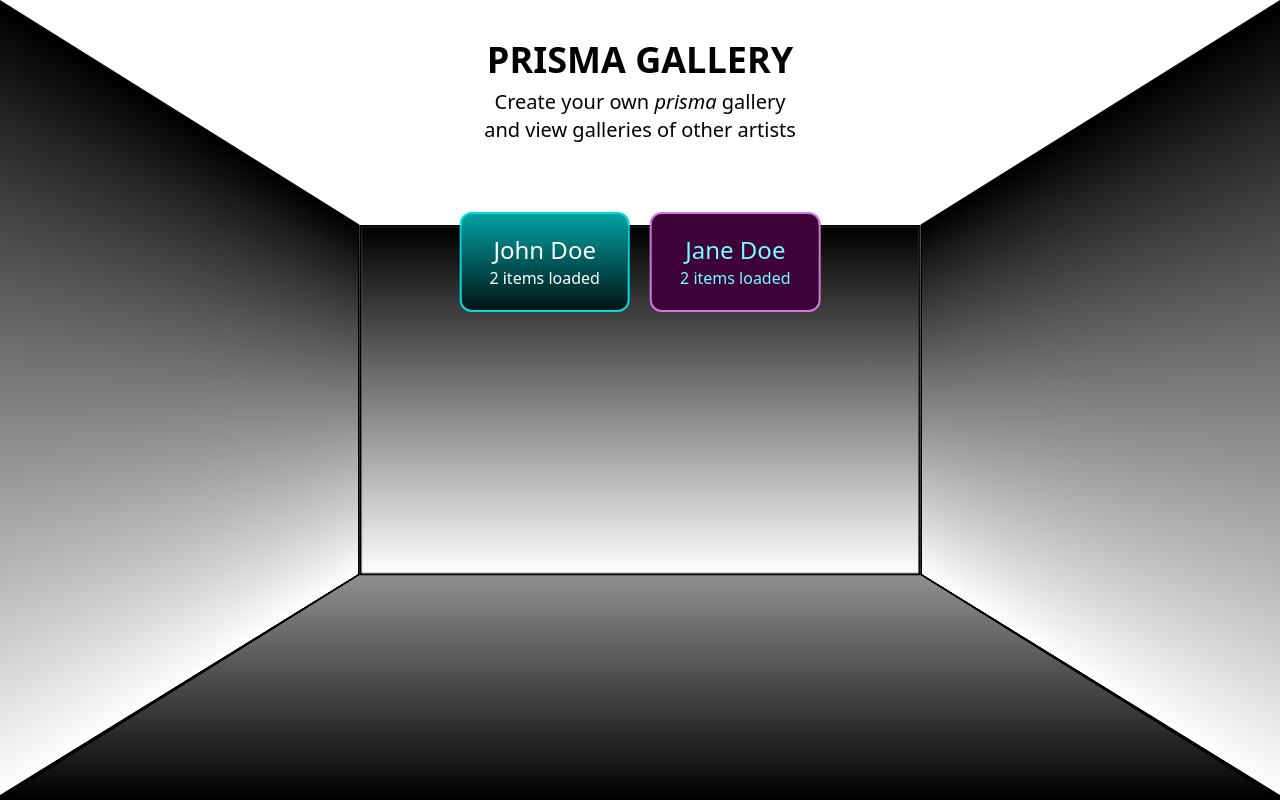
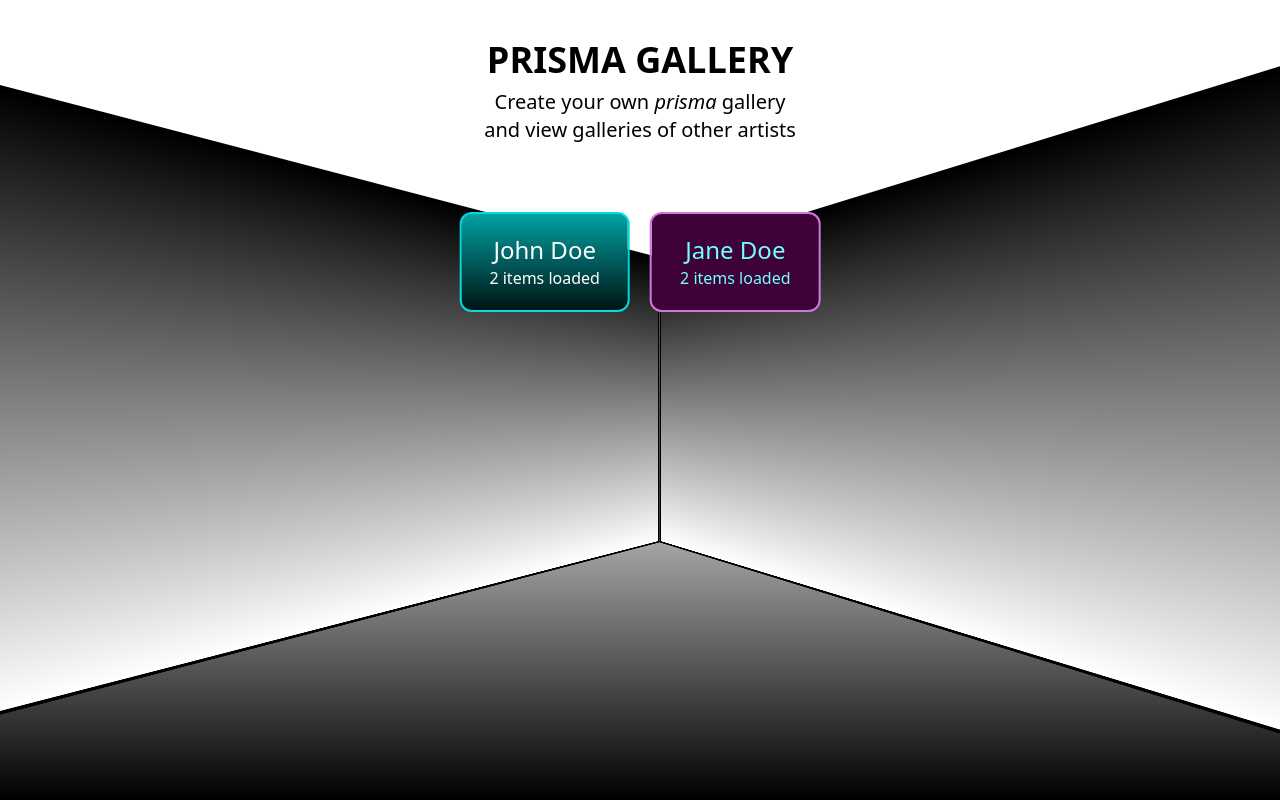
Before and after one commit to BlackPawsStudio/prisma-gallery, a Next.js app: page / in a window 1280 px wide. Built offline with nearby package versions, Linux system fonts and the light colour scheme.

Commit message:
fixed prism spin

```diff
--- a/src/app/page.tsx
+++ b/src/app/page.tsx
@@ -1,15 +1,17 @@
-'use client';
-import Prism from '@/components/Prism';
-import './globals.css';
-import { useEffect, useState } from 'react';
-import { data } from '@/demoInfo';
-import { ArtistTile } from '@/components/HomePage/ArtistTile';
+"use client";
+import Prism from "@/components/Prism";
+import "./globals.css";
+import { useEffect, useState } from "react";
+import { data } from "@/demoInfo";
+import { ArtistTile } from "@/components/HomePage/ArtistTile";
 
 const HomePage = () => {
-  const [clientWidth, setClientWidth] = useState(window.innerWidth);
-  const [clientHeight, setClientHeight] = useState(window.innerHeight);
+  const [clientWidth, setClientWidth] = useState<number>(0);
+  const [clientHeight, setClientHeight] = useState<number>(0);
 
   useEffect(() => {
+    setClientWidth(window.innerWidth);
+    setClientHeight(window.innerHeight);
     window.onload = () => {
       setClientWidth(window.innerWidth);
       setClientHeight(window.innerHeight);
@@ -24,7 +26,7 @@ const HomePage = () => {
     <div
       className="absolute w-screen h-screen flex items-center overflow-hidden justify-center bg-gradient-to-b from-white via-white to-black"
       style={{
-        perspective: '500px',
+        perspective: "500px",
       }}
     >
       <div className="fixed top-[5vh] left-1/2 w-1/3 -translate-x-1/2 text-center text-black flex flex-col gap-2 z-50">
@@ -40,10 +42,10 @@ const HomePage = () => {
         </div>
       </div>
       <Prism
-        spin
+        spinL
         outer
         sideColor="linear-gradient(black, white)"
-        sides={new Array(4).fill('')}
+        sides={new Array(4).fill("")}
         height={clientHeight}
         width={clientWidth}
         border="5px solid #000"
--- a/src/components/Prism/index.tsx
+++ b/src/components/Prism/index.tsx
@@ -1,5 +1,5 @@
-import { Fragment, ReactNode, useMemo } from 'react';
-import Side from './Side';
+import { Fragment, ReactNode, useMemo } from "react";
+import Side from "./Side";
 
 interface PrismProps {
   width: number;
@@ -10,8 +10,8 @@ interface PrismProps {
   bottomColor?: string;
   border?: string;
   showTile?: number;
-  spin?: boolean;
-  smooth?: string;
+  spinL?: boolean;
+  spinR?: boolean;
   outer?: boolean;
 }
 
@@ -25,8 +25,8 @@ const Prism = ({
   bottomColor,
   border,
   showTile,
-  smooth,
-  spin,
+  spinL,
+  spinR
 }: PrismProps) => {
   const size = Math.round(
     outer
@@ -40,22 +40,28 @@ const Prism = ({
       return Math.round(size / (2 * Math.tan(Math.PI / sides.length)));
     }
     return Math.round(
-      ((width / 2) * Math.sin(((90 - 360 / (sides.length * 2)) / 180) * Math.PI)) /
+      ((width / 2) *
+        Math.sin(((90 - 360 / (sides.length * 2)) / 180) * Math.PI)) /
         Math.sin((90 / 180) * Math.PI)
     );
   }, [outer, sides.length, size, width]);
   return (
     <div
-      className={'relative'}
+      className={`relative ${spinL ? "animate-rotateAnimL" : ""} ${
+        spinR ? "animate-rotateAnimR" : ""
+      }`}
       style={{
-        transition: 'all .5s',
+        transition: "all .5s",
         width: `${width}px`,
         height: `${height}px`,
         transform: `${
-          outer ? `translateZ(${(space * (sides.length - 1)) / sides.length}px)` : ''
-        } rotateY(${(360 / sides.length) * -Number(showTile) + (outer ? 180 : 0)}deg)`,
-        transformStyle: 'preserve-3d',
-        ...(spin && { animation: `rotate 10s infinite linear` }),
+          outer
+            ? `translateZ(${(space * (sides.length - 1)) / sides.length}px)`
+            : ""
+        } rotateY(${
+          (360 / sides.length) * -Number(showTile) + (outer ? 180 : 0)
+        }deg)`,
+        transformStyle: "preserve-3d",
       }}
     >
       {sides.map((el, id) => (
@@ -65,12 +71,12 @@ const Prism = ({
               customStyle={{
                 width: `${size}px`,
                 height: 0,
-                transition: 'all .5s',
-                transformOrigin: 'top',
-                borderBottom: `${space}px solid ${topColor || 'transparent'}`,
+                transition: "all .5s",
+                transformOrigin: "top",
+                borderBottom: `${space}px solid ${topColor || "transparent"}`,
                 borderRight: `${size / 2}px solid transparent`,
                 borderLeft: `${size / 2}px solid transparent`,
-                borderTop: '0',
+                borderTop: "0",
                 transform: `translateX(${(width - size) / 2}px) rotateY(${
                   (360 / sides.length) * id
                 }deg)
@@ -81,14 +87,14 @@ const Prism = ({
           <Side
             customStyle={{
               width: `${size}px`,
-              background: sideColor || 'transparent',
-              transition: 'all .5s',
-              border: border ? border : 'none',
+              background: sideColor || "transparent",
+              transition: "all .5s",
+              border: border ? border : "none",
               transform: `translateX(${(width - size) / 2}px) rotateY(${
                 (360 / sides.length) * id
               }deg)
-              translateZ(${space}px) ${outer ? 'rotateY(180deg)' : ''}`,
-              overflow: 'hidden',
+              translateZ(${space}px) ${outer ? "rotateY(180deg)" : ""}`,
+              overflow: "hidden",
             }}
           >
             {el}
@@ -97,14 +103,14 @@ const Prism = ({
             <Side
               customStyle={{
                 width: `${size}px`,
-                height: '0',
+                height: "0",
                 bottom: 0,
-                transition: 'all .5s',
-                transformOrigin: 'bottom',
-                borderTop: `${space}px solid ${bottomColor || 'transparent'}`,
+                transition: "all .5s",
+                transformOrigin: "bottom",
+                borderTop: `${space}px solid ${bottomColor || "transparent"}`,
                 borderRight: `${size / 2}px solid transparent`,
                 borderLeft: `${size / 2}px solid transparent`,
-                borderBottom: '0',
+                borderBottom: "0",
                 transform: `translateX(${(width - size) / 2}px) rotateY(${
                   (360 / sides.length) * id
                 }deg)
--- a/tailwind.config.js
+++ b/tailwind.config.js
@@ -1,22 +1,22 @@
 /** @type {import('tailwindcss').Config} */
 module.exports = {
   content: [
-    './app/**/*.{js,ts,jsx,tsx,mdx}',
-    './pages/**/*.{js,ts,jsx,tsx,mdx}',
-    './components/**/*.{js,ts,jsx,tsx,mdx}',
+    "./app/**/*.{js,ts,jsx,tsx,mdx}",
+    "./pages/**/*.{js,ts,jsx,tsx,mdx}",
+    "./components/**/*.{js,ts,jsx,tsx,mdx}",
 
     // Or if using `src` directory:
-    './src/**/*.{js,ts,jsx,tsx,mdx}',
+    "./src/**/*.{js,ts,jsx,tsx,mdx}",
   ],
   theme: {
     extend: {
       colors: {
-        main: 'var(--main-color)',
-        mainDarker: 'var(--main-darker-color)',
-        card: 'var(--card-color)',
-        cardDarker: 'var(--card-darker-color)',
-        text: 'var(--text-color)',
-        light: 'var(--light-color)',
+        main: "var(--main-color)",
+        mainDarker: "var(--main-darker-color)",
+        card: "var(--card-color)",
+        cardDarker: "var(--card-darker-color)",
+        text: "var(--text-color)",
+        light: "var(--light-color)",
       },
       backgroundImage: {
         lightGradient: `linear-gradient(
@@ -31,28 +31,37 @@ module.exports = {
         )`,
       },
       animation: {
-        lightMove: 'lightMove ease-in-out infinite 10s',
-        rotateAnim: 'rotate linear infinite 5s'
+        lightMove: "lightMove ease-in-out infinite 10s",
+        rotateAnimL: "rotateL linear infinite 15s",
+        rotateAnimR: "rotateR linear infinite 15s",
       },
       keyframes: {
         lightMove: {
-          '0%, 100%': {
+          "0%, 100%": {
             transform:
-              'translateX(-50%) translateY(-25%) scaleY(200%) rotateX(30deg) rotateZ(-10deg)',
+              "translateX(-50%) translateY(-25%) scaleY(200%) rotateX(30deg) rotateZ(-10deg)",
           },
-          '50%': {
+          "50%": {
             transform:
-              'translateX(-50%) translateY(-25%) scaleY(200%) rotateX(30deg) rotateZ(10deg)',
+              "translateX(-50%) translateY(-25%) scaleY(200%) rotateX(30deg) rotateZ(10deg)",
           },
         },
-        rotate: {
-          '0%': {
-            transform: 'rotateY(0deg)',
+        rotateL: {
+          "0%": {
+            transform: "rotateY(0deg)",
           },
-          '100%': {
-            transform: 'rotateY(360deg)'
-          }
-        }
+          "100%": {
+            transform: "rotateY(360deg)",
+          },
+        },
+        rotateR: {
+          "0%": {
+            transform: "rotateY(360deg)",
+          },
+          "100%": {
+            transform: "rotateY(0deg)",
+          },
+        },
       },
     },
   },
```
